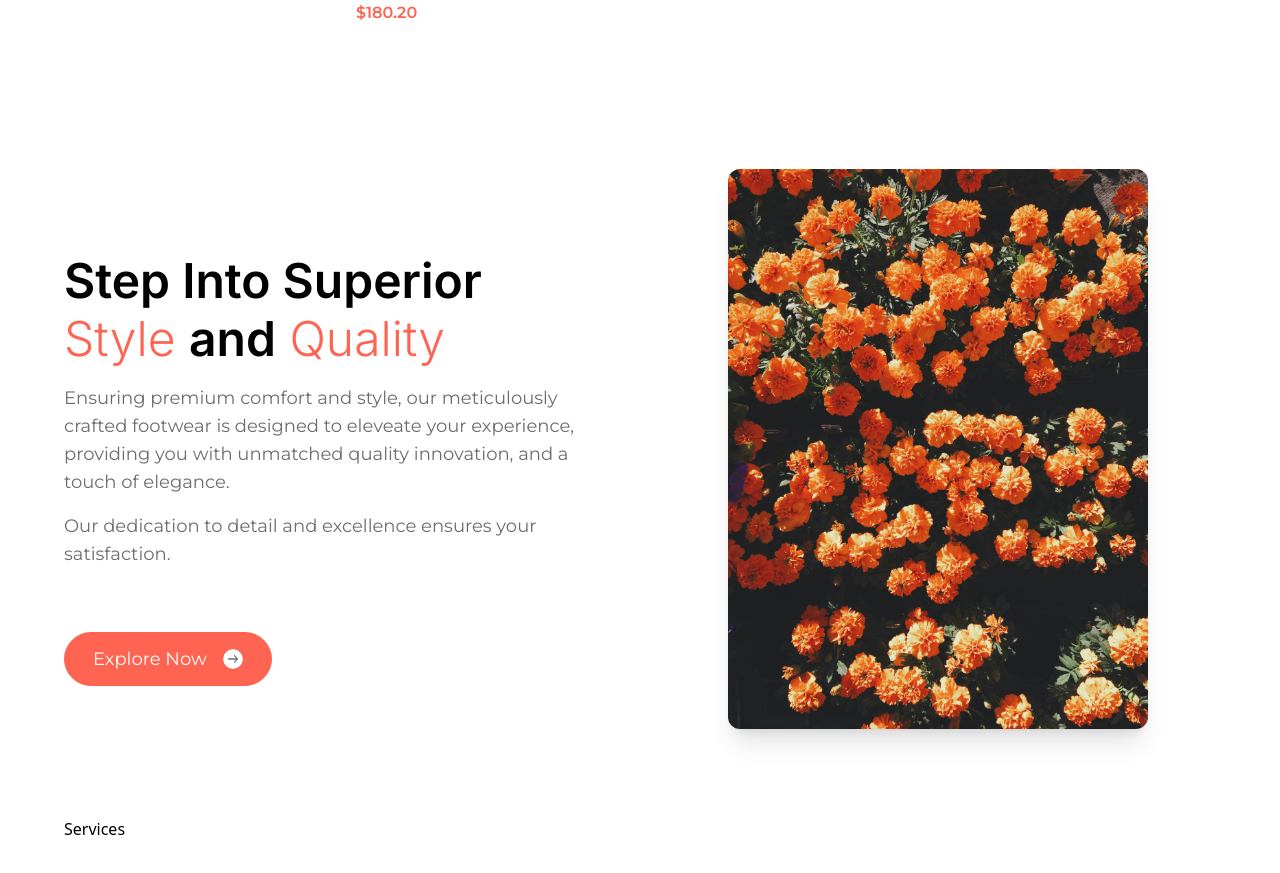
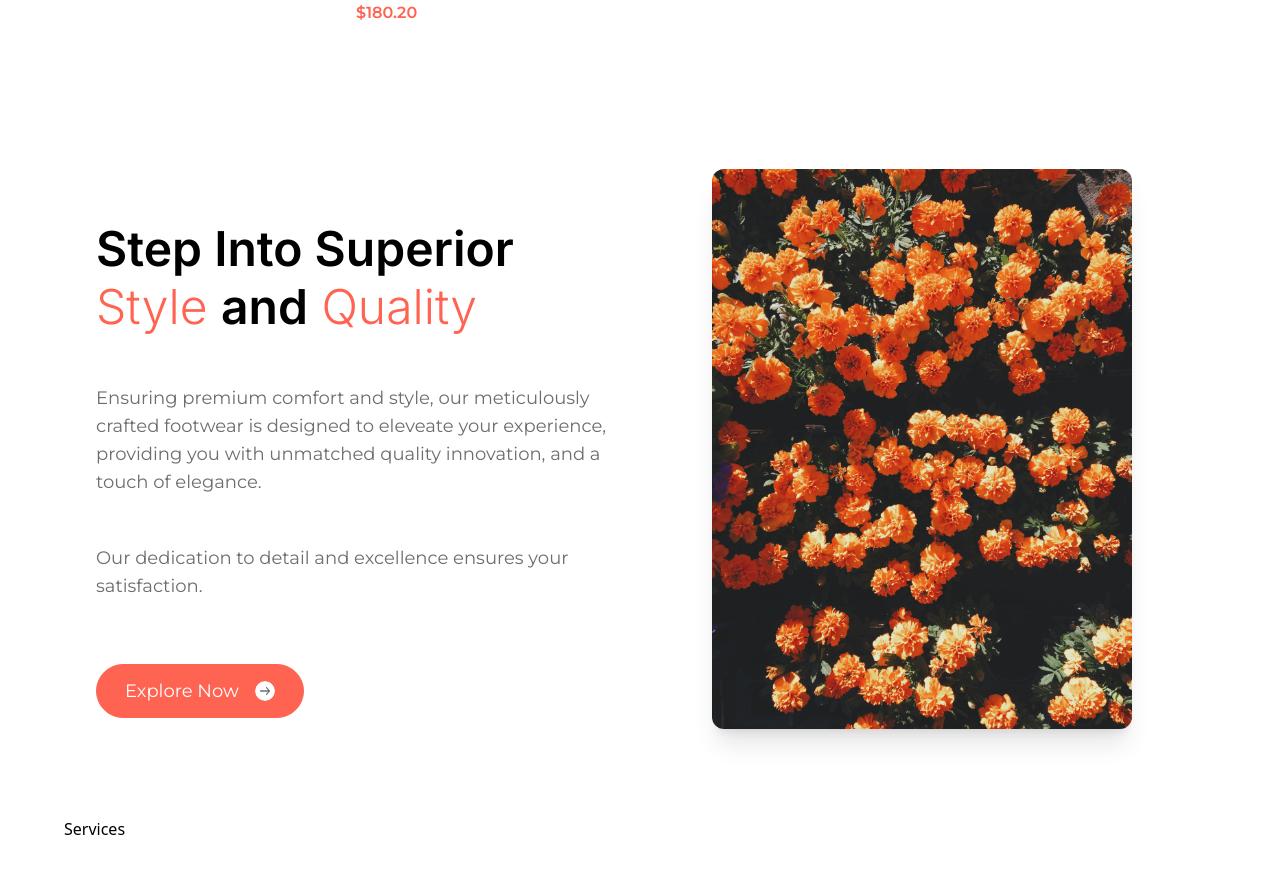
Before and after one commit to pandeemiC/nikeReact, a React (Vite) app: page / in a window 1280 px wide. Shown: the part 2240-3113 px from the top of the page. Built offline with nearby package versions, Linux system fonts and the light colour scheme; a web font is replaced by a local one.

Commit message:
updated tasks

```diff
--- a/src/index.css
+++ b/src/index.css
@@ -48,7 +48,7 @@
   }
 
   .padding-without {
-    @apply sm:px-16 px-8 py-12;
+    @apply sm:px-24 px-8 py-12;
   }
 
   .padding-x {
--- a/src/sections/SuperQuality.jsx
+++ b/src/sections/SuperQuality.jsx
@@ -26,7 +26,7 @@ const SuperQuality = ({ theme }) => {
             Quality{" "}
           </span>
         </h2>
-        <p className="mt-4 lg:max-w-lg info-text">
+        <p className="mt-4 lg:max-w-lg info-text py-8">
           Ensuring premium comfort and style, our meticulously crafted footwear
           is designed to eleveate your experience, providing you with unmatched
           quality innovation, and a touch of elegance.
@@ -44,6 +44,7 @@ const SuperQuality = ({ theme }) => {
       </div>
 
       {/*  IMPLEMENT CAROUSEL ON THIS DIV WHERE EACH IMG IS BACK TO BACK! */}
+      {/*  IMPLEMENT GRADIENT LIGHT DEPENDING ON WHAT THEME IT IS AS BG! */}
 
       <div className="flex-1 flex justify-center items-center">
         <img
```
